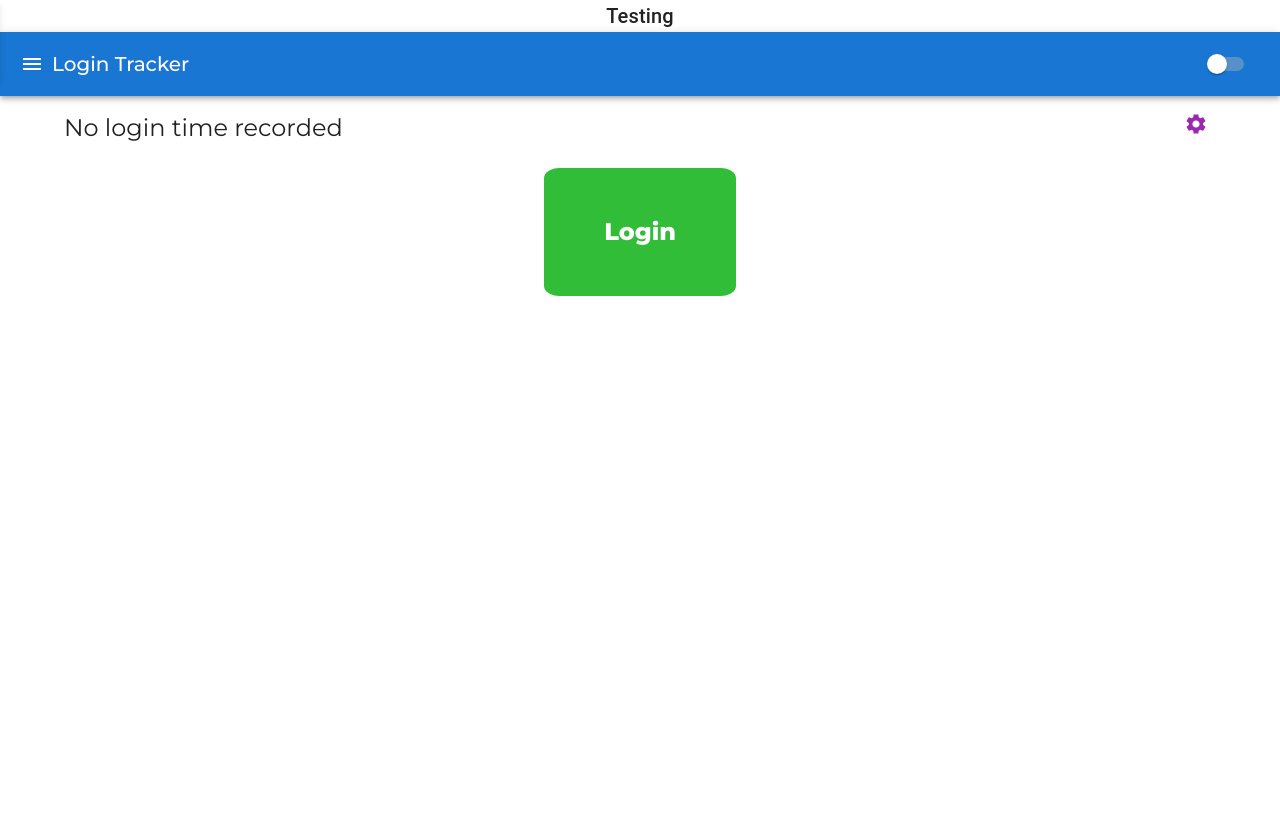
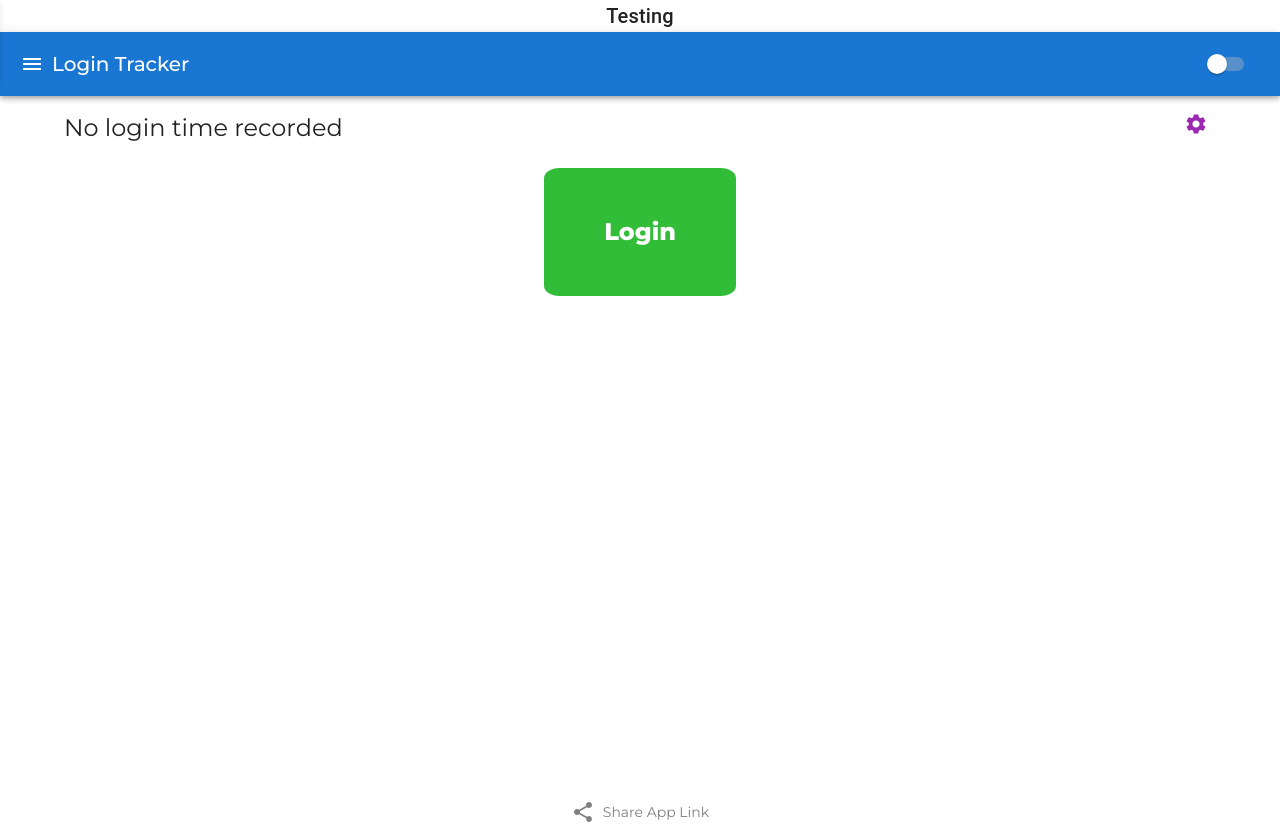
Before and after one commit to DeviPrasadKL/notification_pwa, a React (Vite) app: page / in a window 1280 px wide. Before the commit the page ends 800 px from the top, so only its background shows below. Built offline with nearby package versions, Linux system fonts and the light colour scheme; no server answers.

Commit message:
feat: Copy the app link to clipboard
This feature enables user to share app link easily to others

```diff
--- a/package.json
+++ b/package.json
@@ -19,6 +19,7 @@
     "react-dom": "^18.3.1",
     "react-ga4": "^2.1.0",
     "react-router-dom": "^6.26.1",
+    "react-toastify": "^11.0.5",
     "vite-plugin-pwa": "^0.20.1",
     "xlsx": "^0.18.5"
   },
--- /dev/null
+++ b/src/Router/AppRoutes.jsx
@@ -0,0 +1,36 @@
+import React from 'react'
+import Logout from '../Components/Logout';
+import Navbar from '../UIComponents/Navbar';
+import Sidebar from '../UIComponents/Sidebar';
+import RecordsViewer from '../Components/RecordsViewer';
+import About from '../Components/About';
+import { Box } from '@mui/material';
+import { Route, Routes } from 'react-router-dom';
+
+export default function AppRoutes({darkMode ,handleThemeToggle, setSidebarOpen, sidebarOpen}) {
+    return (
+        <>
+            <Box
+                sx={{
+                    display: 'flex',
+                    flexDirection: 'column',
+                    alignItems: 'center',
+                    justifyContent: 'space-between',
+                    gap: 1,
+                }}
+            >
+                <Navbar onMenuClick={() => setSidebarOpen(true)} darkMode={darkMode} handleThemeToggle={handleThemeToggle} />
+                <Sidebar open={sidebarOpen} onClose={() => setSidebarOpen(false)} />
+
+                <Routes>
+                    <Route
+                        exact path="/"
+                        element={<Logout darkMode={darkMode} handleThemeToggle={handleThemeToggle} />}
+                    />
+                    <Route path="/view_history" element={<RecordsViewer />} />
+                    <Route path="/about" element={<About />} />
+                </Routes>
+            </Box>
+        </>
+    )
+}
--- a/src/Theme/ThemeChanger.jsx
+++ b/src/Theme/ThemeChanger.jsx
@@ -1,39 +1,84 @@
 import React, { useState, useEffect } from 'react';
-import { Box, CssBaseline, createTheme, ThemeProvider, useTheme } from '@mui/material';
-import Logout from '../Components/Logout';
-import Navbar from '../UIComponents/Navbar';
-import Sidebar from '../UIComponents/Sidebar';
-import { Route, Routes } from 'react-router-dom';
-import RecordsViewer from '../Components/RecordsViewer';
-import About from '../Components/About';
+import {
+    CssBaseline,
+    createTheme,
+    ThemeProvider,
+    Stack,
+    Typography,
+} from '@mui/material';
+import ShareIcon from '@mui/icons-material/Share';
 
+import { ToastContainer } from 'react-toastify';
+import 'react-toastify/dist/ReactToastify.css';
+import { notifyError, notifySuccess } from '../Utils/notify';
+import AppRoutes from '../Router/AppRoutes';
 
 /**
- * The `ThemeChanger` component manages and applies theme settings for the application.
- * It provides a toggle for switching between light and dark mode themes.
+ * `ThemeChanger` is the root component that manages the application's overall theme (light/dark),
+ * layout, and routing. It includes functionality to copy the app link to the clipboard for sharing.
+ *
+ * Features:
+ * - Theme toggle (light/dark)
+ * - Persistent theme mode via localStorage
+ * - Responsive layout with Navbar and Sidebar
+ * - Clipboard support for sharing app link
  */
 export default function ThemeChanger() {
-
-    /**
-     * Retrieves the initial theme mode from local storage or defaults to light mode.
-     * @returns {boolean} - The theme mode; `true` for dark mode and `false` for light mode.
-     */
     const getInitialMode = () => {
         const savedMode = localStorage.getItem('themeMode');
-        return savedMode ? JSON.parse(savedMode) : false; // false = light mode
+        return savedMode ? JSON.parse(savedMode) : false;
     };
 
-    // State variable to keep track of the current theme mode
     const [darkMode, setDarkMode] = useState(getInitialMode);
     const [sidebarOpen, setSidebarOpen] = useState(false);
 
-    const handleMenuClick = () => {
-        setSidebarOpen(true);
+    const handleThemeToggle = () => {
+        const newMode = !darkMode;
+        setDarkMode(newMode);
+        localStorage.setItem('themeMode', JSON.stringify(newMode));
     };
 
-    const handleSidebarClose = () => {
-        setSidebarOpen(false);
+    /**
+     * Handles copying the app link to the user's clipboard with a secure and fallback method.
+     * Shows a toast notification when successful.
+     */
+    const handleCopyLink = () => {
+        const link = 'https://logout-legend.onrender.com/';
+
+        if (navigator.clipboard && window.isSecureContext) {
+            navigator.clipboard.writeText(link)
+                .then(() => notifySuccess('Link copied to clipboard!'))
+                .catch(err => {
+                    console.error('Clipboard write failed:', err);
+                    notifyError('Failed to copy link.');
+                });
+        } else {
+            const textArea = document.createElement("textarea");
+            textArea.value = link;
+            textArea.style.position = "absolute";
+            document.body.appendChild(textArea);
+            textArea.focus();
+            textArea.select();
+
+            try {
+                document.execCommand('copy');
+                notifySuccess('Link copied to clipboard!');
+            } catch (err) {
+                console.error('Fallback copy failed:', err);
+                notifyError('Failed to copy link.');
+            }
+
+            document.body.removeChild(textArea);
+        }
     };
+
+    useEffect(() => {
+        const body = document.body;
+        body.style.transition = 'background-color 0.3s ease, color 0.3s ease';
+        return () => {
+            body.style.transition = '';
+        };
+    }, [darkMode]);
 
     const theme = createTheme({
         palette: {
@@ -46,57 +91,43 @@ export default function ThemeChanger() {
                 easing: 'ease',
             }),
         },
-        typography:{
-            fontFamily: [
-                'Montserrat',
-                'sans-serif'
-            ].join(','),
+        typography: {
+            fontFamily: ['Montserrat', 'sans-serif'].join(','),
         }
     });
-
-    /**
-     * Toggles the theme mode between light and dark and stores the new mode in local storage.
-     */
-    const handleThemeToggle = () => {
-        const newMode = !darkMode;
-        setDarkMode(newMode);
-        localStorage.setItem('themeMode', JSON.stringify(newMode));
-    };
-
-    useEffect(() => {
-        // Apply a CSS transition to the body element for smooth theme changes
-        const body = document.body;
-        body.style.transition = 'background-color 0.3s ease, color 0.3s ease';
-        return () => {
-            body.style.transition = '';
-        };
-    }, [darkMode]);
 
     return (
         <ThemeProvider theme={theme}>
             <CssBaseline />
-            <Box
-                sx={{
-                    display: 'flex',
-                    flexDirection: 'column',
-                    alignItems: 'center',
-                    justifyContent: 'center',
-                    gap: 1,
-                }}
+            <ToastContainer position="top-center" autoClose={2000} theme={darkMode ? "dark" : "light"} />
+            <Stack
+                flexDirection='column'
+                justifyContent='space-between'
+                alignContent='center'
+                height='100vh'
             >
-                <Navbar onMenuClick={handleMenuClick} darkMode={darkMode} handleThemeToggle={handleThemeToggle} />
-                <Sidebar open={sidebarOpen} onClose={handleSidebarClose} />
+                {/* All Routes of app */}
+                <AppRoutes
+                    darkMode={darkMode}
+                    handleThemeToggle={handleThemeToggle}
+                    setSidebarOpen={setSidebarOpen}
+                    sidebarOpen={sidebarOpen}
+                />
 
-                <Routes>
-                    <Route exact path="/" element={<Logout
-                        darkMode={darkMode}
-                        handleThemeToggle={handleThemeToggle}
-                    />} />
-                    <Route path="/view_history" element={<RecordsViewer />} />
-                    <Route path="/about" element={<About />} />
-                </Routes>
-
-            </Box>
+                {/* Footer with Share link and attribution */}
+                <Stack
+                    flexDirection="row"
+                    justifyContent="center"
+                    alignItems="center"
+                    gap={1}
+                    p={1}
+                    sx={{ cursor: 'pointer', color: 'grey' }}
+                    onClick={handleCopyLink}
+                >
+                    <ShareIcon />
+                    <Typography variant="body2">Share App Link</Typography>
+                </Stack>
+            </Stack>
         </ThemeProvider>
     );
 }
--- /dev/null
+++ b/src/Utils/notify.js
@@ -0,0 +1,27 @@
+import { toast } from "react-toastify";
+
+// Notification functions
+
+/**
+ * Displays a success toast notification.
+ *
+ * @param {string} msg - The message to display in the toast.
+ */
+const notifySuccess = (msg) => toast.success(msg, { toastId: "success" });
+
+/**
+ * Displays an error toast notification.
+ *
+ * @param {string} msg - The message to display in the toast.
+ */
+const notifyError = (msg) => toast.error(msg, { toastId: "error" });
+
+/**
+ * Displays a warning toast notification.
+ *
+ * @param {string} msg - The message to display in the toast.
+ */
+const notifyWarn = (msg) => toast.warn(msg, { toastId: "warn" });
+
+// Exporting the functions
+export { notifySuccess, notifyError, notifyWarn };
```
Also changed, not shown: 1 other file (tests, documents, lock files or other folders).
